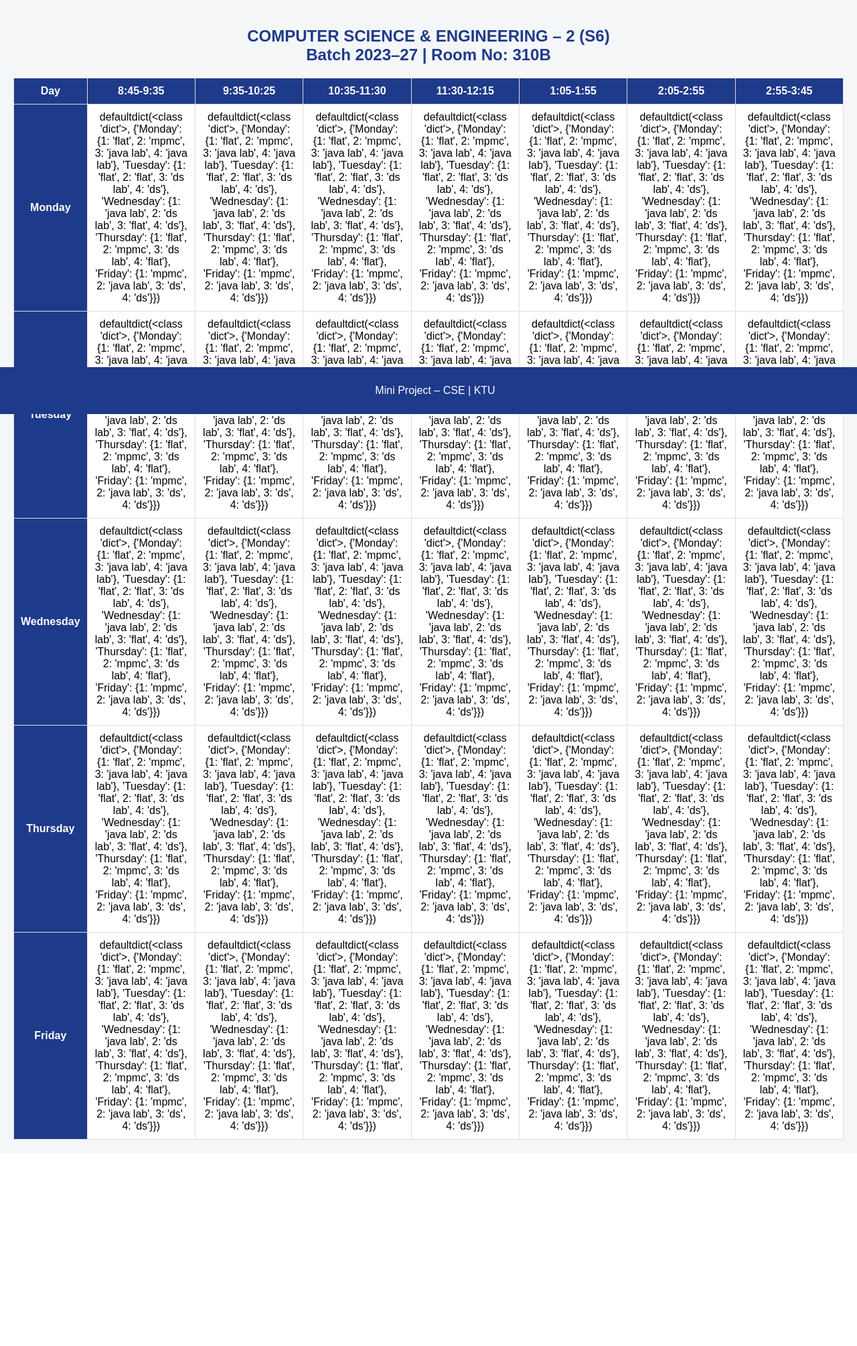
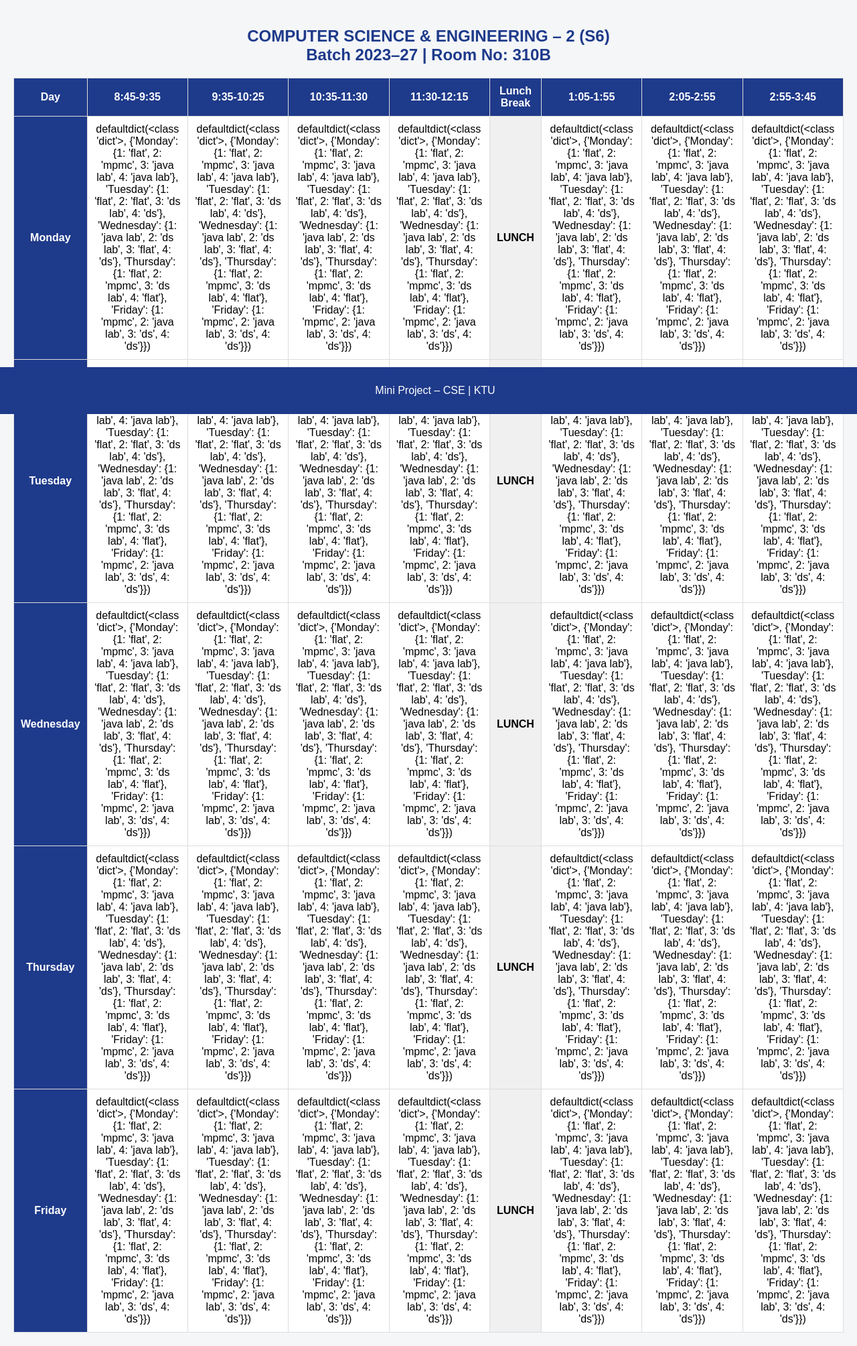
Before and after one commit to Jefin2005/Eduplanner, a Django app: page /generate/ in a window 1280 px wide. Shown: the part 182-2191 px from the top of the page at 67% size. Before the commit the page ends 1883 px from the top, so only its background shows below. Run offline with Django 4.2, Linux system fonts and the light colour scheme; data comes from the database, SQL or seed files in the repository.

Commit message:
llunch break added

```diff
--- a/eduplanner/scheduling/views.py
+++ b/eduplanner/scheduling/views.py
@@ -4,16 +4,17 @@ from .models import TimetableEntry
 
 def dashboard(request):
     return render(request, "dashboard.html")
-
 def generate_timetable(request):
     entries = TimetableEntry.objects.all()
 
     days = ["Monday", "Tuesday", "Wednesday", "Thursday", "Friday"]
+
     time_slots = [
         "8:45-9:35",
         "9:35-10:25",
         "10:35-11:30",
         "11:30-12:15",
+        "LUNCH",              # 👈 lunch marker
         "1:05-1:55",
         "2:05-2:55",
         "2:55-3:45",
@@ -27,7 +28,7 @@ def generate_timetable(request):
     context = {
         "days": days,
         "time_slots": time_slots,
-        "period_range": range(1, len(time_slots) + 1),  # ✅ IMPORTANT
+        "period_range": range(1, len(time_slots) + 1),
         "timetable": timetable,
     }
 
--- a/eduplanner/templates/timetable.html
+++ b/eduplanner/templates/timetable.html
@@ -12,7 +12,11 @@
     <tr>
         <th>Day</th>
         {% for slot in time_slots %}
-            <th>{{ slot }}</th>
+            {% if slot == "LUNCH" %}
+                <th>Lunch Break</th>
+            {% else %}
+                <th>{{ slot }}</th>
+            {% endif %}
         {% endfor %}
     </tr>
 
@@ -20,10 +24,16 @@
     <tr>
         <th>{{ day }}</th>
 
-        {% for p in period_range %}
-            <td>
-                {{ timetable|get_item:day|get_item:p|default:"" }}
-            </td>
+        {% for slot in time_slots %}
+            {% if slot == "LUNCH" %}
+                <td style="background:#f0f0f0; font-weight:bold;">
+                    LUNCH
+                </td>
+            {% else %}
+                <td>
+                    {{ timetable|get_item:day|get_item:forloop.counter|default:"" }}
+                </td>
+            {% endif %}
         {% endfor %}
     </tr>
     {% endfor %}
```
